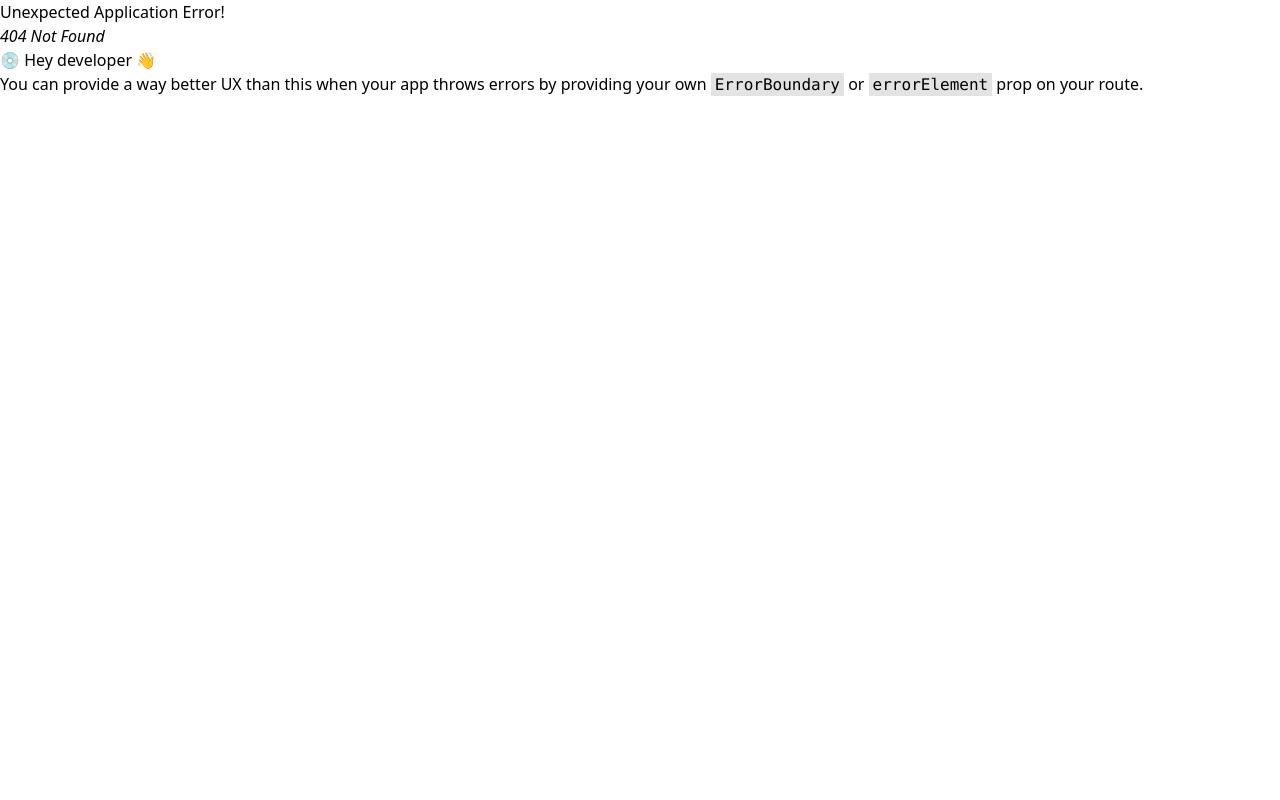
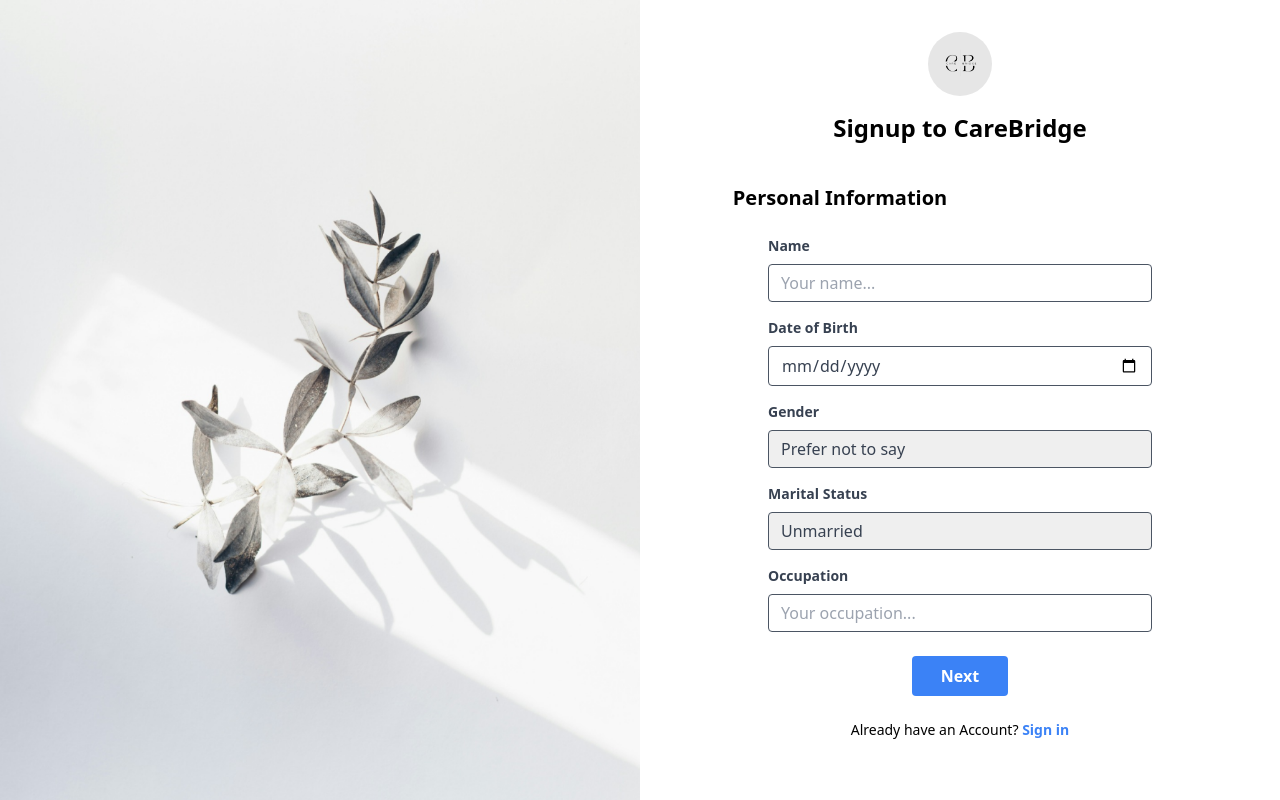
Before and after one commit to AarishShah/CareBridge, a React (Vite) app in the folder frontend/: page /signup/patient in a window 1280 px wide. Before the commit this address had no page. Built offline with nearby package versions, Linux system fonts and the light colour scheme.

Commit message:
chore: Add patient signup page and update routing

```diff
--- a/frontend/src/App.jsx
+++ b/frontend/src/App.jsx
@@ -2,12 +2,14 @@ import {createBrowserRouter, RouterProvider} from 'react-router-dom'
 import LandingPage from './pages/LandingPage';
 import LoginPage from './pages/LoginPage';
 import SignupPage from './pages/SignupPage';
+import SignupPagePatient from './pages/SignupPagePatient';
 
 const router = createBrowserRouter([
   {path: '/', element: <LandingPage />},
   {path: '/login/patient', element: <LoginPage/>},
   {path: '/login/doctor', element: <LoginPage/>},
-  {path: '/signup/doctor', element: <SignupPage/>}
+  {path: '/signup/doctor', element: <SignupPage/>},
+  {path: '/signup/patient', element: <SignupPagePatient/>}
 ])
 
 function App() {
--- a/frontend/src/components/Header.jsx
+++ b/frontend/src/components/Header.jsx
@@ -12,16 +12,16 @@ export default function Header() {
       {/* Left navigation links */}
       <div className="flex space-x-8 text-xl">
         <img src={image} alt="logo" className="h-12 w-12 rounded-full" />
-        <button className="transition ease-in-out delay-150 hover:-translate-y-1 hover:underline">Home</button>
-        <button className="transition ease-in-out delay-150 hover:-translate-y-1 hover:underline">Contact</button>
-        <button className="transition ease-in-out delay-150 hover:-translate-y-1 hover:underline">Team</button>
-        <button className="transition ease-in-out delay-150 hover:-translate-y-1 hover:underline">About</button>
+        <button className="transition ease-in-out delay-15 hover:-translate-y-1 hover:underline">Home</button>
+        <button className="transition ease-in-out delay-15 hover:-translate-y-1 hover:underline">Contact</button>
+        <button className="transition ease-in-out delay-15 hover:-translate-y-1 hover:underline">Team</button>
+        <button className="transition ease-in-out delay-15 hover:-translate-y-1 hover:underline">About</button>
       </div>
 
       <div className="flex space-x-4 mr-6 text-xl relative">
         <div className="relative">
           <button
-            className="h-9 w-20 bg-gray-200 rounded transition ease-in-out delay-150 hover:-translate-y-1 hover:bg-gray-300"
+            className="h-9 w-20 bg-gray-200 rounded transition ease-in-out delay-15 hover:-translate-y-1 hover:bg-gray-300"
             onClick={() => setShowLoginDropdown(!showLoginDropdown)}
           >
             Log in
@@ -35,7 +35,7 @@ export default function Header() {
         </div>
         <div className="relative">
           <button
-            className="h-9 w-20 bg-gray-200 rounded transition ease-in-out delay-150 hover:-translate-y-1 hover:bg-gray-300"
+            className="h-9 w-20 bg-gray-200 rounded transition ease-in-out delay-15 hover:-translate-y-1 hover:bg-gray-300"
             onClick={() => setShowSignupDropdown(!showSignupDropdown)}
           >
             Sign up
--- a/frontend/src/components/auth/signup/patient/AccountDetails.jsx
+++ b/frontend/src/components/auth/signup/patient/AccountDetails.jsx
@@ -1,22 +1,33 @@
 function AccountDetails({ email, password, updateField }) {
   return (
-    <>
-      <label>Email</label>
+    <div className="flex flex-col items-center mt-16 mb-12 w-full">
+      <h1 className="text-xl font-bold mb-12 mr-72">Account Details</h1>
+
+      <div className="w-2/3 mb-4">
+        <label className="block text-gray-700 text-sm font-bold mb-2">Email</label>
         <input
           type="email"
           value={email}
           onChange={(e) => updateField({ email: e.target.value })}
           autoFocus
-        required
+          // required
+          className=" border-gray-600 appearance-none border rounded w-full py-2 px-3 text-gray-700 leading-tight focus:outline-none focus:shadow-outline"
+          placeholder="Your email..."
         />
-      <label>Password</label>
+      </div>
+
+      <div className="w-2/3 mb-4">
+        <label className="block text-gray-700 text-sm font-bold mb-2">Password</label>
         <input
           type="password"
           value={password}
           onChange={(e) => updateField({ password: e.target.value })}
-        required
+          // required
+          className=" border-gray-600 appearance-none border rounded w-full py-2 px-3 text-gray-700 leading-tight focus:outline-none focus:shadow-outline"
+          placeholder="Your password..."
         />
-    </>
+      </div>
+    </div>
   );
 }
 
--- a/frontend/src/components/auth/signup/patient/Address.jsx
+++ b/frontend/src/components/auth/signup/patient/Address.jsx
@@ -11,37 +11,68 @@ function Address({ address, updateField }) {
   };
 
   return (
-    <>
-      <label>State</label>
+    <div className="flex flex-col items-center mt-16 mb-2 w-full">
+    <h1 className="text-xl font-bold mb-12 mr-72">Address Details</h1>
+
+      <div className="w-2/3 mb-4">
+
+      <label className="block text-gray-700 text-sm font-bold mb-2">State</label>
       <input
         type="text"
         value={address.state}
         onChange={(e) => handleChange("state", e.target.value)}
         autoFocus
-        required
+        // required
+        className=" border-gray-600 appearance-none border rounded w-full py-2 px-3 text-gray-700 leading-tight focus:outline-none focus:shadow-outline"
+        placeholder="Your state..."
       />
-      <label>City</label>
+
+      </div>
+
+      <div className="w-2/3 mb-4">
+
+      <label className="block text-gray-700 text-sm font-bold mb-2">City</label>
       <input
         type="text"
         value={address.city}
         onChange={(e) => handleChange("city", e.target.value)}
-        required
+        // required
+        className=" border-gray-600 appearance-none border rounded w-full py-2 px-3 text-gray-700 leading-tight focus:outline-none focus:shadow-outline"
+        placeholder="Your city..."
       />
-      <label>Street</label>
+
+      </div>
+
+      <div className="w-2/3 mb-4">
+
+      <label className="block text-gray-700 text-sm font-bold mb-2">Street</label>
       <input
         type="text"
         value={address.street}
         onChange={(e) => handleChange("street", e.target.value)}
-        required
+        // required
+        className=" border-gray-600 appearance-none border rounded w-full py-2 px-3 text-gray-700 leading-tight focus:outline-none focus:shadow-outline"
+        placeholder="Your street..."
       />
-      <label>Pincode</label>
+
+      </div>
+
+      <div className="w-2/3 mb-4">
+
+      <label className="block text-gray-700 text-sm font-bold mb-2">Pincode</label>
       <input
         type="text"
         value={address.pinCode}
         onChange={(e) => handleChange("pinCode", e.target.value)}
-        required
+        // required
+        className=" border-gray-600 appearance-none border rounded w-full py-2 px-3 text-gray-700 leading-tight focus:outline-none focus:shadow-outline"
+        placeholder="Your pincode..."
       />
-    </>
+
+      </div>
+
+
+    </div>
   );
 }
 
--- a/frontend/src/components/auth/signup/patient/PatientSignup.jsx
+++ b/frontend/src/components/auth/signup/patient/PatientSignup.jsx
@@ -6,6 +6,8 @@ import useMultiStepForm from "../../../../hooks/use-multistep";
 import AccountDetails from "./AccountDetails";
 import Address from "./Address";
 import PersonalInfo from "./PersonalInfo";
+import image from '../../../../assets/7.png';
+import image1 from '../../../../assets/2.png';
 
 const INIT_DATA = {
   name: "",
@@ -66,24 +68,37 @@ function PatientSignup() {
   }
 
   return (
-    <div className="">
-      <form onSubmit={handleSubmit}>
+    <div className="flex h-screen">
+      <img src={image} alt="" className="hidden md:block w-1/2 object-cover"/>
+      <form onSubmit={handleSubmit} className="w-full md:w-1/2 flex flex-col items-center p-8">
         {error && (
           <div style={{ color: "crimson" }}>Could not register. Try again?</div>
         )}
-        <div>
+         <img src={image1} alt="" className="h-16 w-16 rounded-full "/>
+        <h1 className="text-2xl font-bold mt-4">Signup to CareBridge</h1>
+
+        {/* <div>
           {currentStep + 1} / {steps.length}
+        </div> */}
+       <div className="w-full flex flex-col items-center">
+          {step}
         </div>
-        {step}
+
         <div className="">
           {currentStep !== 0 && (
-            <button type="button" onClick={back}>
+            <button type="button" onClick={back} className="bg-gray-300 hover:bg-gray-400 text-gray-800 font-bold h-10 w-24 rounded mr-60">
               Back
             </button>
           )}
-          <button>
+          <button type="submit" className="bg-blue-500 hover:bg-blue-700 text-white font-bold h-10 w-24 rounded">
             {currentStep !== steps.length - 1 ? "Next" : "Finish"}
           </button>
+        </div>
+        <div className="text-center  font-normal text-sm mt-6">
+          <span>Already have an Account? </span>
+          <a href="#" className="text-blue-500 font-semibold hover:underline">
+            Sign in
+          </a>
         </div>
       </form>
     </div>
--- a/frontend/src/components/auth/signup/patient/PersonalInfo.jsx
+++ b/frontend/src/components/auth/signup/patient/PersonalInfo.jsx
@@ -12,52 +12,76 @@ function PersonalInfo({
   const { pathname } = useLocation();
 
   return (
-    <>
-      <label>Name</label>
+    <div className="flex flex-col items-center mt-10 mb-6 w-full">
+      <h1 className="text-xl font-bold mb-6 mr-60">Personal Information</h1>
+
+      <div  className="w-2/3 mb-4">
+        <label className="block text-gray-700 text-sm font-bold mb-2">Name</label>
         <input
           type="text"
           value={name}
           onChange={(e) => updateField({ name: e.target.value })}
           autoFocus
-        required
+          // required
+          className=" border-gray-600 appearance-none border rounded w-full py-2 px-3 text-gray-700 leading-tight focus:outline-none focus:shadow-outline"
+          placeholder="Your name..."
         />
+      </div>
+
+      <div  className="w-2/3 mb-4">
         {pathname !== "/patient/edit" && (
           <>
-          <label>Date of Birth</label>
+            <label className="block text-gray-700 text-sm font-bold mb-2">Date of Birth</label>
             <input
               type="date"
               value={DOB}
               onChange={(e) => updateField({ DOB: e.target.value })}
-            required
+              // required
+              className=" border-gray-600 appearance-none border rounded w-full py-2 px-3 text-gray-700 leading-tight focus:outline-none focus:shadow-outline"
             />
           </>
         )}
-      <label>Gender</label>
+      </div>
+
+      <div  className="w-2/3 mb-4">
+        <label className="block text-gray-700 text-sm font-bold mb-2">Gender</label>
         <select
           value={gender}
           onChange={(e) => updateField({ gender: e.target.value })}
+          className=" border-gray-600 appearance-none border rounded w-full py-2 px-3 text-gray-700 leading-tight focus:outline-none focus:shadow-outline"
+          placeholder="male/female/others..."
         >
           <option value="Male">Male</option>
           <option value="Female">Female</option>
           <option value="Other">Other</option>
           <option value="Prefer not to say">Prefer not to say</option>
         </select>
-      <label>Marital Status</label>
+      </div>
+
+      <div  className="w-2/3 mb-4">
+        <label className="block text-gray-700 text-sm font-bold mb-2">Marital Status</label>
         <select
           value={maritalStatus}
           onChange={(e) => updateField({ maritalStatus: e.target.value })}
+          className=" border-gray-600 appearance-none border rounded w-full py-2 px-3 text-gray-700 leading-tight focus:outline-none focus:shadow-outline"
         >
           <option value="Unmarried">Unmarried</option>
           <option value="Married">Married</option>
         </select>
-      <label>Occupation</label>
+      </div>
+
+      <div  className="w-2/3">
+        <label className="block text-gray-700 text-sm font-bold mb-2">Occupation</label>
         <input
           type="text"
           value={occupation}
           onChange={(e) => updateField({ occupation: e.target.value })}
-        required
+          // required
+          className=" border-gray-600 appearance-none border rounded w-full py-2 px-3 text-gray-700 leading-tight focus:outline-none focus:shadow-outline"
+          placeholder="Your occupation..."
         />
-    </>
+      </div>
+    </div>
   );
 }
 
--- /dev/null
+++ b/frontend/src/pages/SignupPagePatient.jsx
@@ -0,0 +1,11 @@
+import SignupPatient from '../components/auth/signup/patient/PatientSignup.jsx';
+
+const SignupPagePatient = () => {
+  return (
+    <div>
+      <SignupPatient/>
+    </div>
+  )
+}
+
+export default SignupPagePatient
```
Lines whose indentation alone changed are shown as unchanged.
